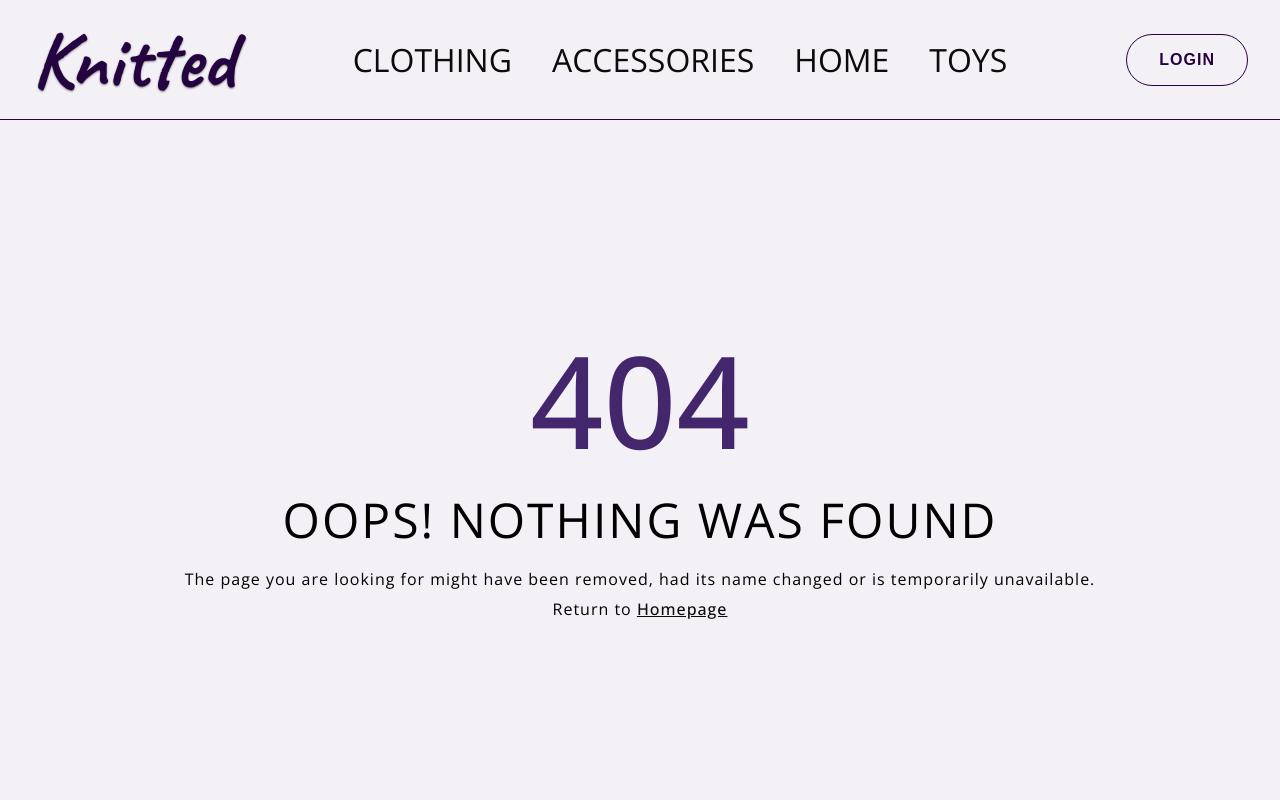
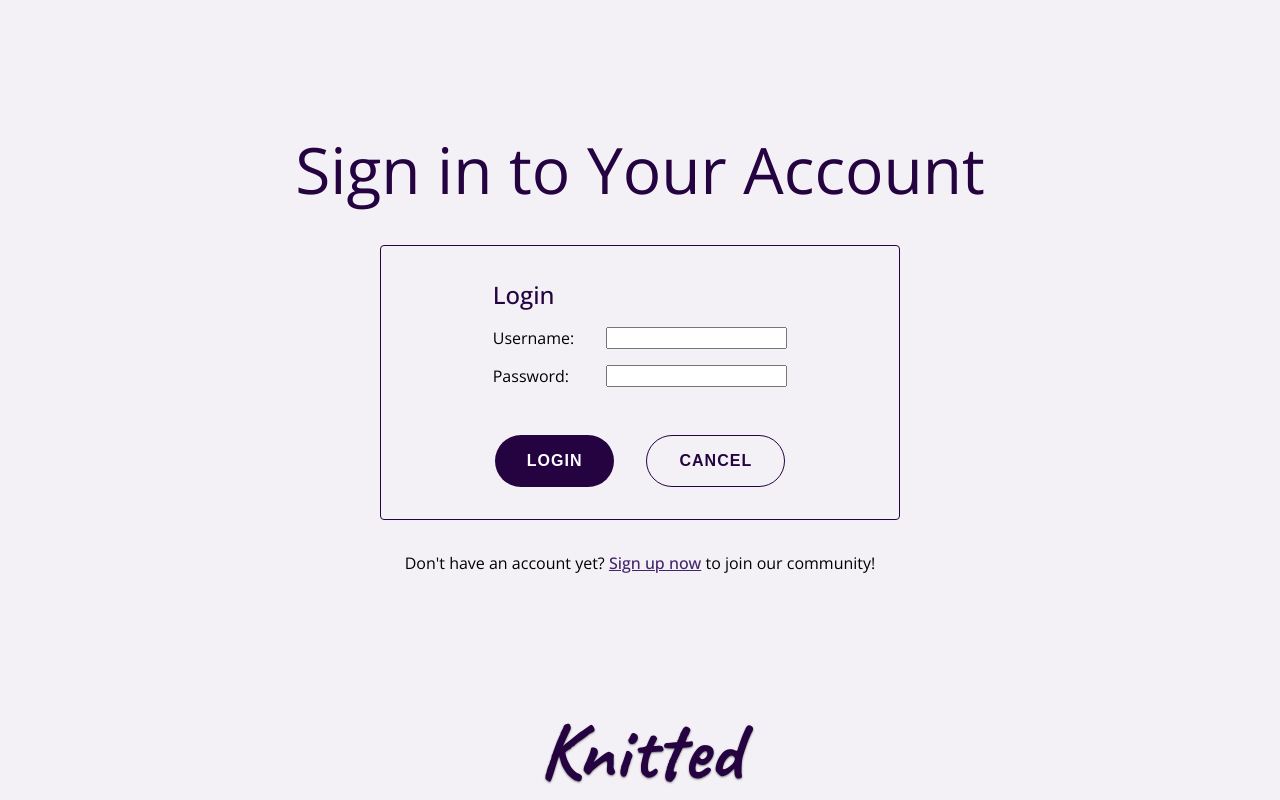
Before and after one commit to ilonavdberg/knitted-frontend, a React (Vite) app: page /user/login in a window 1280 px wide. Shown: the top 800 px of the page. Built offline with nearby package versions, Linux system fonts and the light colour scheme.

Commit message:
static login page created

```diff
--- a/src/App.jsx
+++ b/src/App.jsx
@@ -11,6 +11,7 @@ import OrderConfirmationPage from "@/pages/order-confirmation-page/OrderConfirma
 import ProductListingPage from "@/pages/product-listing-page/ProductListingPage.jsx";
 import UserRegistrationPage from "@/pages/user-registration-page/UserRegistrationPage.jsx";
 import ShopRegistrationPage from "@/pages/shop-registration-page/ShopRegistrationPage.jsx";
+import LoginPage from "@/pages/loginpage/LoginPage.jsx";
 
 function App() {
 
@@ -26,7 +27,8 @@ function App() {
             <Route path="/shop" element={<ShopPage />} />
             <Route path="/confirmation/order/:id" element={<OrderConfirmationPage />} />
             <Route path="/user/register" element={<UserRegistrationPage />}/>
-            <Route path="/user/:id/shop/register" element={<ShopRegistrationPage />} />
+            <Route path="/user/login" element={<LoginPage />} />
+            <Route path="/user/shop/register" element={<ShopRegistrationPage />} />
             <Route path="*" element={<NotFound />} />
         </Routes>
     </>
--- /dev/null
+++ b/src/pages/loginpage/LoginPage.css
@@ -0,0 +1,4 @@
+.login-page__title {
+    font-size: 4rem;
+    color: var(--darkpurple);
+}
--- /dev/null
+++ b/src/pages/loginpage/LoginPage.jsx
@@ -0,0 +1,14 @@
+import './LoginPage.css';
+import EmptyLayout from "@/components/pagelayout/EmptyLayout.jsx";
+import LoginForm from "@/pages/loginpage/sections/loginform/LoginForm.jsx";
+
+function LoginPage() {
+    return (
+        <EmptyLayout>
+            <h1 className="login-page__title">Sign in to Your Account</h1>
+            <LoginForm />
+        </EmptyLayout>
+    )
+}
+
+export default LoginPage;
--- /dev/null
+++ b/src/pages/loginpage/sections/loginform/LoginForm.css
@@ -0,0 +1,43 @@
+.login-form {
+    display: flex;
+    flex-direction: column;
+    align-items: center;
+    border: 1px solid var(--darkpurple);
+    border-radius: 4px;
+    margin: 1rem;
+}
+
+.login-form__fieldset {
+    display: flex;
+    flex-direction: column;
+    gap: 1rem;
+    margin: 1rem;
+    padding: 1rem 3rem;
+    border: none;
+}
+
+.login-form__fieldset-title {
+    font-size: 1.5rem;
+    font-weight: 500;
+    color: var(--darkpurple);
+}
+
+.login-form__question {
+    display: flex;
+    flex-direction: row;
+    justify-content: space-between;
+    gap: 2rem;
+}
+
+.login-form__buttons {
+    display: flex;
+    flex-direction: row;
+    gap: 2rem;
+    margin: 1rem;
+}
+
+.login-form__link {
+    text-decoration: underline;
+    font-weight: 500;
+    color: var(--purple);
+}
--- /dev/null
+++ b/src/pages/loginpage/sections/loginform/LoginForm.jsx
@@ -0,0 +1,47 @@
+import './LoginForm.css';
+import {useForm} from "react-hook-form";
+import Button from "@/components/button/Button.jsx";
+import {Link} from "react-router-dom";
+
+function LoginForm() {
+    const { register, handleSubmit } = useForm();
+
+    return (
+        <>
+            <form className="login-form">
+                <fieldset className="login-form__fieldset">
+                    <legend className="login-form__fieldset-title">Login</legend>
+                    <label className="login-form__question" htmlFor="username-field">
+                        Username:
+                        <input
+                            id="username-field"
+                            type="text"
+                            {...register("username")}
+                        />
+                    </label>
+                    <label className="login-form__question" htmlFor="password-field">
+                        Password:
+                        <input
+                            id="password-field"
+                            type="password"
+                            {...register("password")}
+                        />
+                    </label>
+                </fieldset>
+                <div className="login-form__buttons">
+                    <Button skin="primary">
+                        Login
+                    </Button>
+                    <Button>
+                        Cancel
+                    </Button>
+                </div>
+            </form>
+            <p>Don&#39;t have an account yet? <Link to="/user/register" className="login-form__link">Sign up
+                now</Link> to join our community!</p>
+        </>
+
+    )
+}
+
+export default LoginForm;
--- a/src/pages/product-listing-page/sections/ProductListingForm.jsx
+++ b/src/pages/product-listing-page/sections/ProductListingForm.jsx
@@ -104,7 +104,6 @@ function ProductListingForm({ shopId, product }) {
                     className="product-listing__form-input"
                     id="product-title-field"
                     type="text"
-                    size={30}
                     maxLength={30}
                     {...register("title")}
                 />
```
